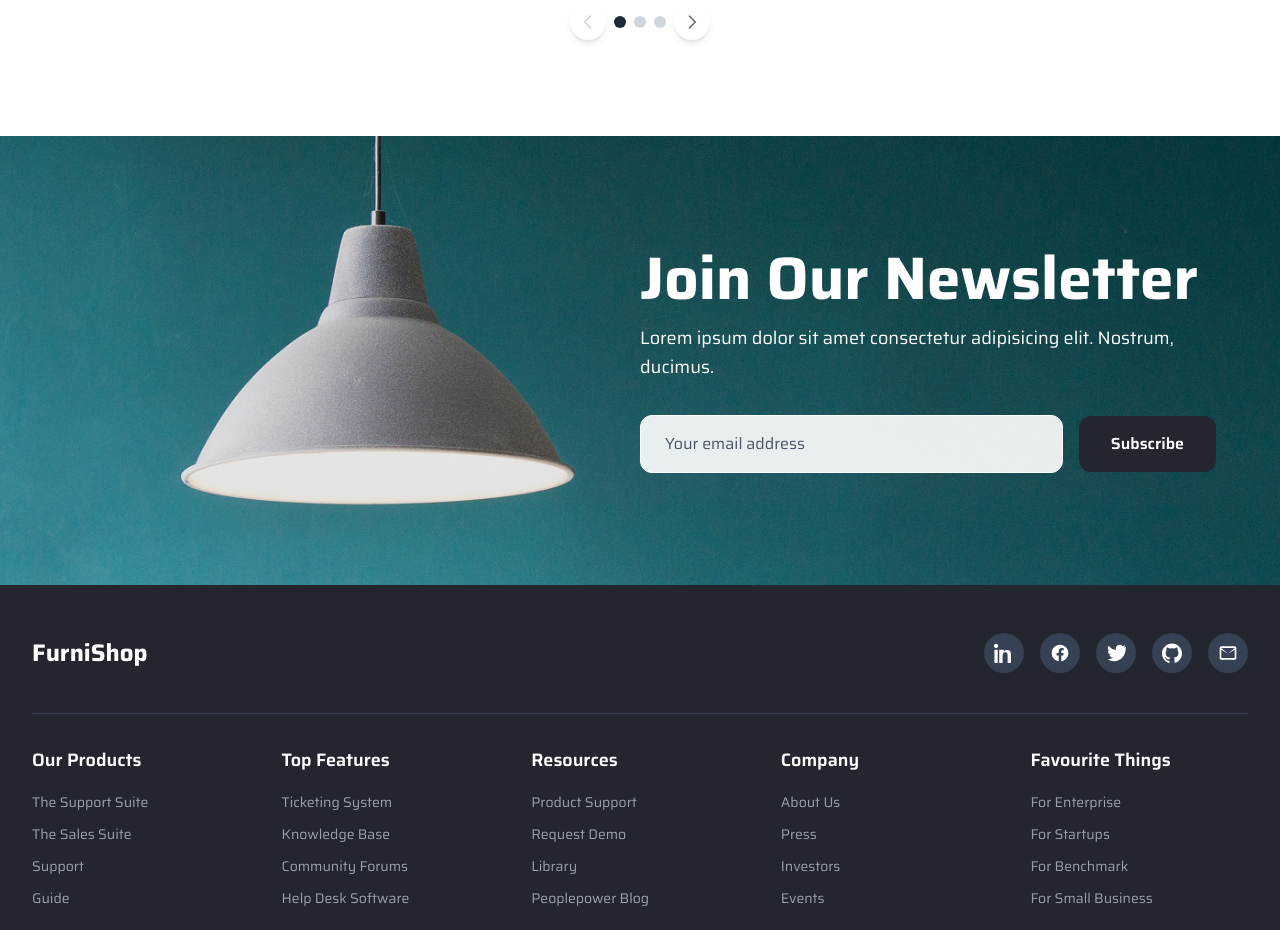
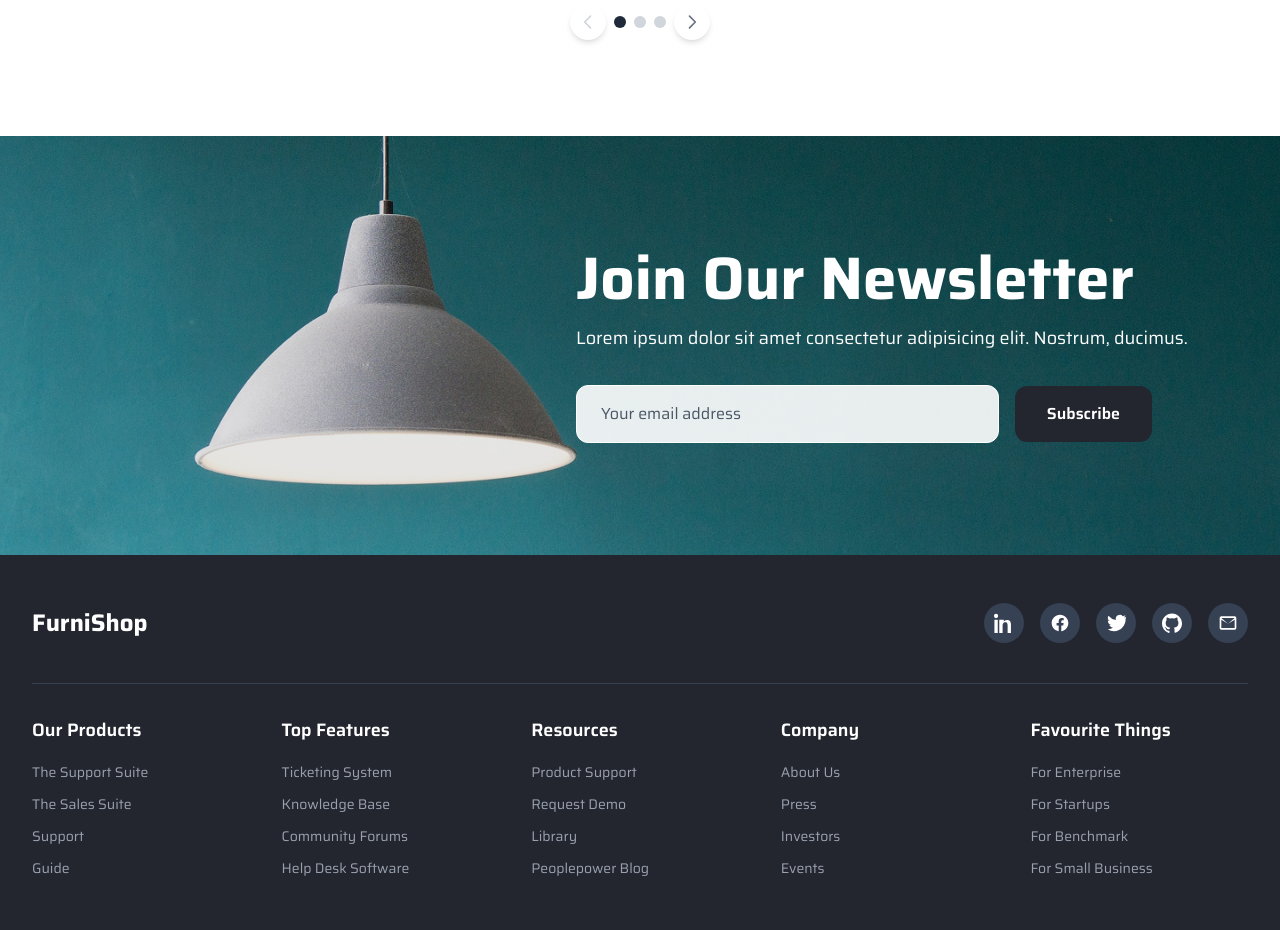
Before and after one commit to YasserEsam/furnishop-clone, a Next.js app: page / in a window 1280 px wide. Shown: the part 3120-4050 px from the top of the page. Built offline with nearby package versions, Linux system fonts and the light colour scheme.

Commit message:
style : add a max width of 7xl to the newsletter section

```diff
--- a/src/components/sections/Newsletter.tsx
+++ b/src/components/sections/Newsletter.tsx
@@ -1,9 +1,9 @@
-// components/sections/Newsletter.jsx
 import React from "react";
 
 const Newsletter = () => {
   return (
-    <section className="relative py-20 lg:py-28 overflow-hidden flex justify-center md:justify-end">
+    <section className="relative py-20 lg:py-28 overflow-hidden">
+      {/* Background image */}
       <div
         className="absolute inset-0 z-0"
         style={{
@@ -14,9 +14,12 @@
           backgroundAttachment: "fixed",
         }}
       />
+      {/* Overlay */}
       <div className="absolute inset-0 bg-black/10 z-0" />
 
-      <div className="relative z-10 max-w-2xl px-4 sm:px-6 lg:px-8 text-white text-center md:text-start">
+      {/* Content wrapper */}
+      <div className="relative z-10 max-w-7xl mx-auto px-4 sm:px-6 lg:px-8">
+        <div className="max-w-2xl text-white text-center md:text-start md:ml-auto">
           <h2 className="text-4xl sm:text-5xl lg:text-6xl font-bold mb-4">
             Join Our Newsletter
           </h2>
@@ -39,6 +42,7 @@
             </button>
           </form>
         </div>
+      </div>
     </section>
   );
 };
```
Lines whose indentation alone changed are shown as unchanged.
